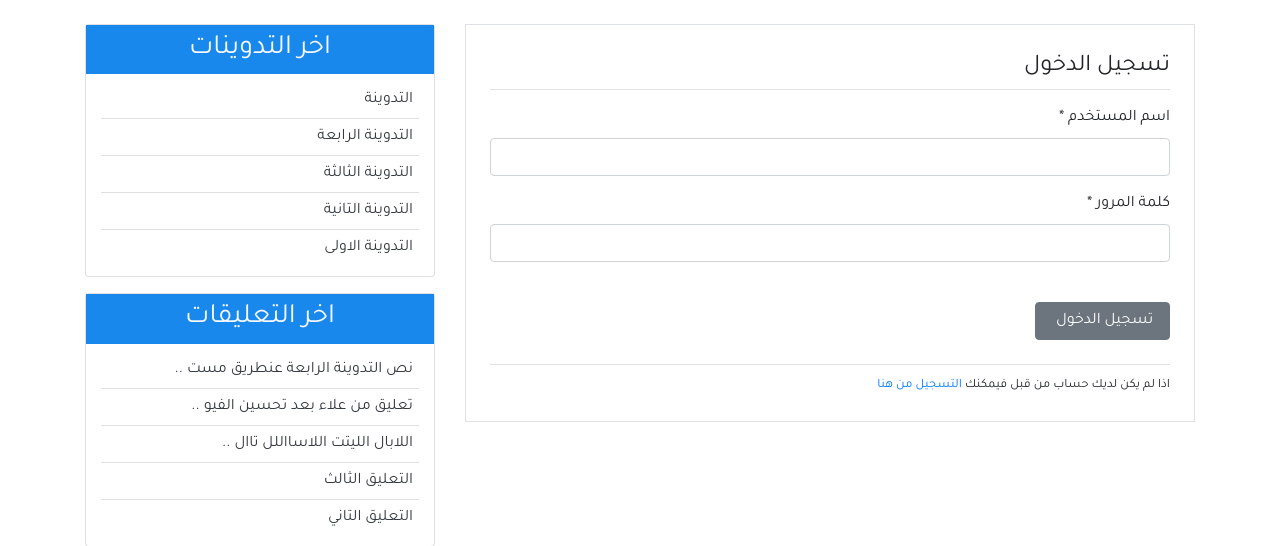
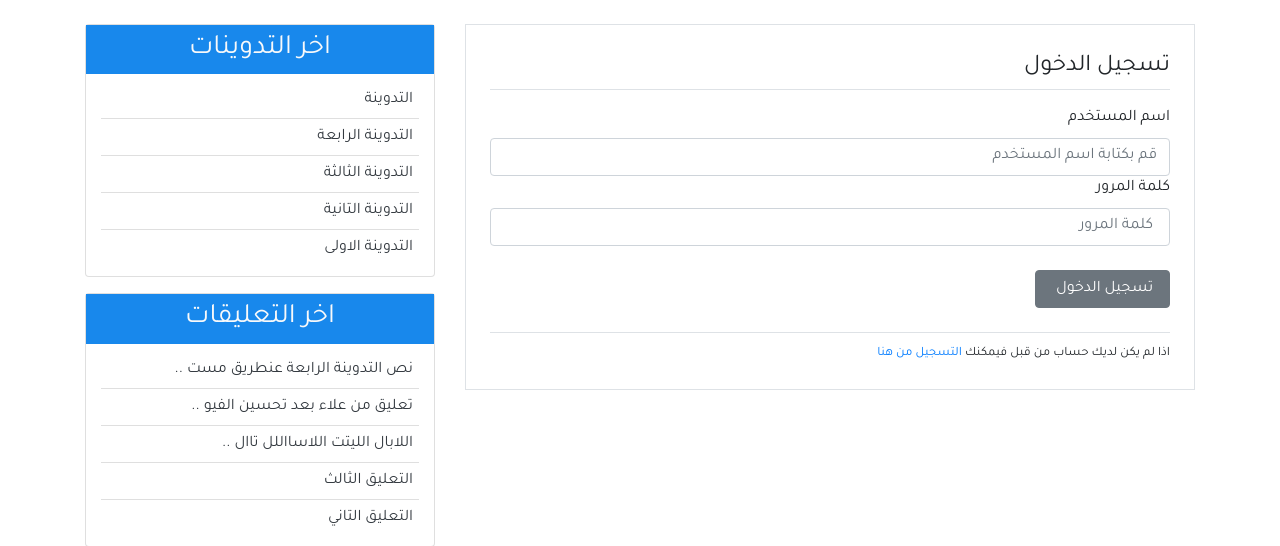
Before and after one commit to mhammed2020/Arabic-Blog-using-django-backend-framework, a Django app: page /login/ in a window 1280 px wide. Shown: the part 61-607 px from the top of the page. Run offline with Django 3.2, Linux system fonts and the light colour scheme; data comes from the database, SQL or seed files in the repository; both versions use the stored data as it was after the commit; some libraries are stand-ins or nearby versions.

Commit message:
Change django form to html form

```diff
--- a/user/templates/user/login.html
+++ b/user/templates/user/login.html
@@ -4,7 +4,12 @@
 {% block content %}
 
 
-{% if messages %}
+
+
+            <div class="border p-4 mb-5 ">
+                <legend class="border-bottom pb-1 mb-3"> تسجيل الدخول   </legend>
+
+                {% if messages %}
 {% for message in messages  %}
 
 
@@ -16,13 +21,20 @@
 
 {% endif %}
 
-{% load crispy_forms_tags %}
-            <div class="border p-4 mb-5 ">
-                <legend class="border-bottom pb-1 mb-3"> تسجيل الدخول   </legend>
 
             <form method="POST">
               {% csrf_token %}
-              {{form | crispy}}
+
+              <div class="form-groupe">
+                <label for="username"> اسم المستخدم  </label>
+                <input class="form-control" type="text" name ="username" id="username" placeholder="قم بكتابة اسم المستخدم">
+              </div>
+
+              <div class="form-groupe">
+                <label for="password"> كلمة المرور  </label>
+                <input class="form-control" type="password" name ="password" id="password" placeholder=" كلمة المرور  ">
+              </div>
+
 
               <input class="btn btn-secondary mt-4" type="submit" value=" تسجيل الدخول  ">
             </form>
```
Also changed, not shown: db.sqlite3.
